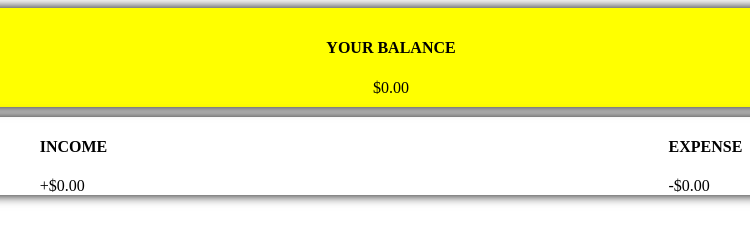
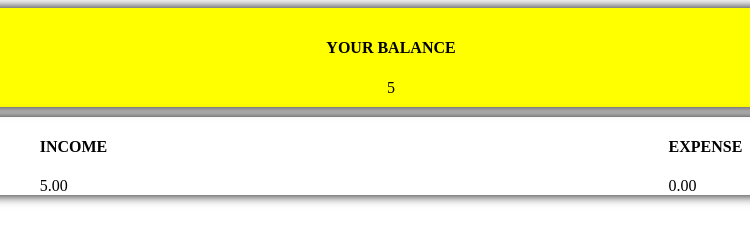
Before and after one commit to bhartichachodiya/expense-tracker, a plain HTML site: page index.html in a window 1280 px wide. Both pictures are taken after typing "Sample", "5" into the empty fields and a click on the button "All Transaction". Shown: the top 244 px of the page, 249-999 px from the left. Drawn offline with Linux system fonts and the light colour scheme.

Commit message:
show income,expense in page

```diff
--- a/index.html
+++ b/index.html
@@ -31,7 +31,7 @@ li.minus {
 
 .history>ul {margin-left: 68px;}
 
-ul {}
+
 
 .history>ul>li {
     margin-left: 25px;
@@ -45,25 +45,27 @@ li.plus {
     padding: 10px;
 }
 
-ul#list {}
+
     </style>
 </head>
 <body>
     <div class="balance">
         <h4>YOUR BALANCE</h4>
+       <div id="total">
         <span>$0.00</span>
+       </div>
     </div>
     <div class="inc-exp">
         <div class="money-plus">
         <h4>INCOME</h4>
-        <span>+$0.00</span>
+        <span id="income_money">+$0.00</span>
         </div>
         <div class="money-minus">
          <h4>EXPENSE</h4>
-        <span>-$0.00</span>
+         <span id="expense_money">-$0.00</span>
         </div>
     </div>
-    <div id="history">
+    <div >
         <h3>HISTORY</h3>
         <ul id="list"class="list">
             <!-- <li>
--- a/script.js
+++ b/script.js
@@ -6,6 +6,7 @@ let money_minus=document.getElementsByClassName("money-minus")
 let text=document.getElementById("text")
 let amount=document.getElementById("amount")
 let form = document.getElementById('form');
+
 // console.log(balance)
 // console.log(money_plus)
 // console.log(money_minus)
@@ -34,8 +35,8 @@ function addtransaction(newtransaction){
 
 function addTransactions(e){
     e.preventDefault();
-
-if(text.Value===""||+amount.Value==="")
+    console.log(text.value)
+if(text.value=="" &&+amount.value=="")
     {
         alert("please enter Text and Value");
     }
@@ -54,22 +55,32 @@ if(text.Value===""||+amount.Value==="")
 }
 
 function getID(){
- Math.floor(Math.random()*10000000);
-
+ var random_id=Math.floor(Math.random()*10000000);
+ return random_id;
 }
 function updateValues(){
+    console.log(Transactions);
+    const amounts =Transactions.map(key => key.amount);
+    const total = amounts.reduce((acc,item)=>(acc+=item),0);
+    document.getElementById('total').innerHTML=total;
+    const income=amounts.filter(items=>items>0).reduce((acc,item)=>(acc+=item),0).toFixed(2);
+    console.log(income);
+    document.getElementById('income_money').innerHTML=income;
+    const newexpense=amounts.filter(items => items<0).reduce((acc,item)=>(acc+=item),0).toFixed(2);
+    document.getElementById('expense_money').innerHTML=newexpense;
 
-    const amounts =Transactions.map(transaction => transaction.amount);
+
+
     console.log(amounts);
-    const total = amounts.reduce((acc,item)=>(acc+=item),0).toFixed(2)
-    console.log(total);
-    const income = amounts.filter(item => item > 0).reduce((acc,item) => (acc+=item),0).toFixed(2);
-    console.log(income);
-    const expense = amounts.filter(item => item <0).reduce((acc,item)=>(acc+=item), 0).toFixed(2)*-1
-    console.log(expense)
-    console.log (balance.innerText = `$${total}`);
-    document.getElementsByClassName("money-plus").innerText = `$${income}`;
-     money_minus.innerHTML = `$${expense}`;
+    // const total = amounts.reduce((acc,item)=>(acc+=item),0).toFixed(2)
+    // console.log(total);
+    // const income = amounts.filter(item => item > 0).reduce((acc,item) => (acc+=item),0).toFixed(2);
+    // console.log(income);
+    // const expense = amounts.filter(item => item <0).reduce((acc,item)=>(acc+=item), 0).toFixed(2)*-1
+    // console.log(expense)
+    // console.log (balance.innerText = `$${total}`);
+    // document.getElementsByClassName("money-plus").innerHTML = `$${income}`;
+    //  money_minus.innerHTML = `$${expense}`;
 
 
 }
```
